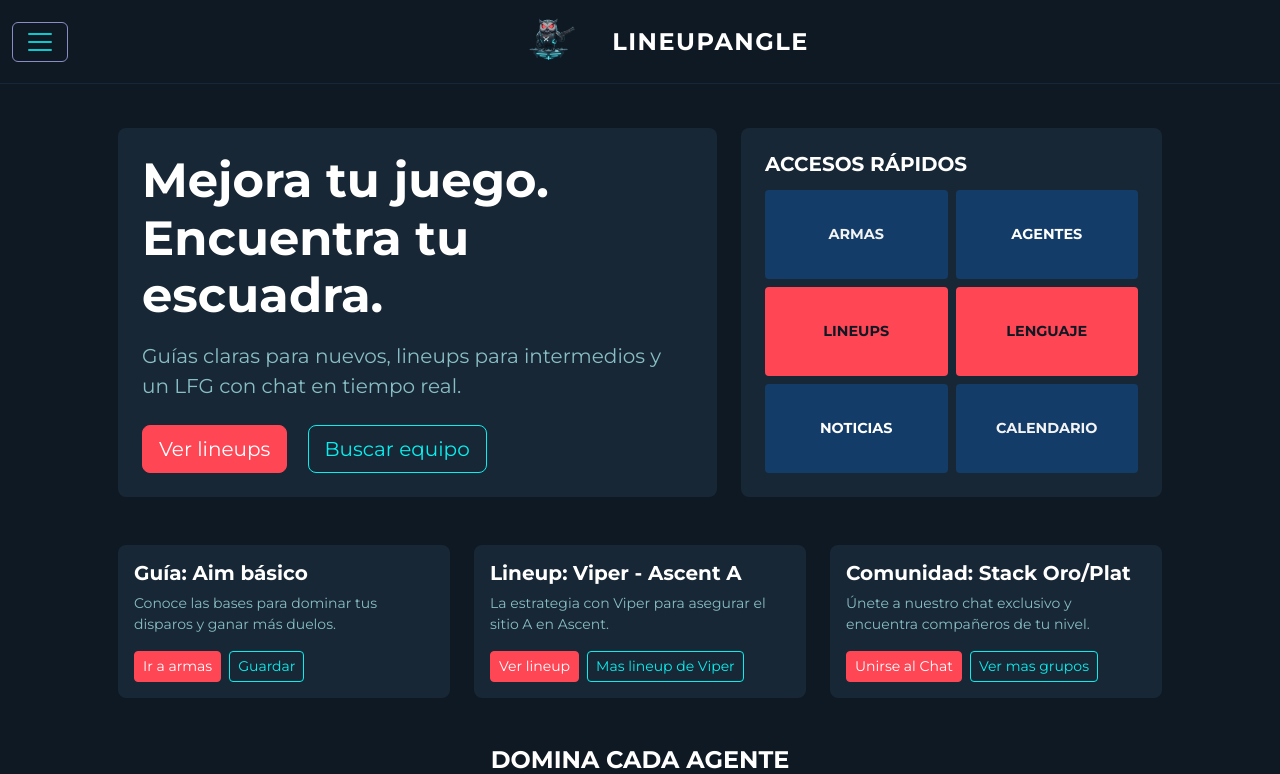
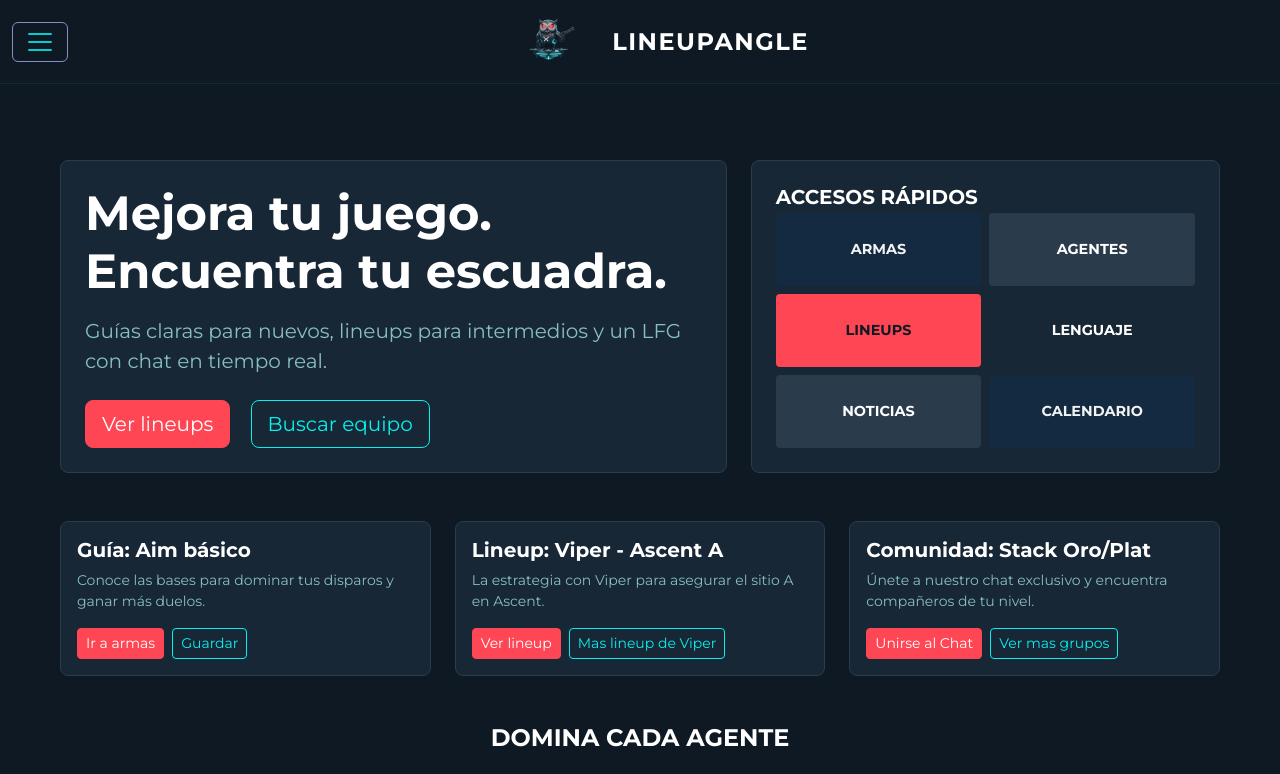
Before and after one commit to CrArVal/G4_2025_LineupAngle_Proy, a Django app: page / in a window 1280 px wide. Shown: the top 774 px of the page. Run offline with Django 5.2, Linux system fonts and the light colour scheme.

Commit message:
mejora al diseño de home

```diff
--- /dev/null
+++ b/base/static/css/home.css
@@ -0,0 +1,95 @@
+
+
+        .surface-card {
+            background-color: #182735;
+            border: 1px solid #2a3b4c;
+            border-radius: 8px;
+            padding: 1.5rem;
+        }
+
+        .text-secondary-accent {
+            color: #88BEC5;
+        }
+
+        /* --- ESTILOS DE ACCESOS RÁPIDOS --- */
+        .shortcut-grid {
+            display: grid;
+            grid-template-columns: 1fr 1fr;
+            gap: 8px;
+            height: 100%;
+        }
+
+        .shortcut-link {
+            display: flex;
+            align-items: center;
+            justify-content: center;
+            text-decoration: none;
+            color: #FFFFFF;
+            padding: 15px 10px;
+            border-radius: 4px;
+            font-weight: bold;
+            font-size: 0.9rem;
+            height: 100%;
+            transition: transform 0.2s ease;
+        }
+        .shortcut-link:hover {
+            transform: scale(1.05);
+        }
+
+        /* Colores Específicos */
+        .shortcut-link.red-accent {
+            background-color: #FF4655;
+            color: #0F1923;
+        }
+        .shortcut-link.dark-surface {
+            background-color: #132a40;
+            color: #f3f3f3;
+        }
+        .shortcut-link.medium-surface {
+            background-color: #2a3b4c;
+            color: #FFFFFF;
+        }
+
+        /* --- ESTILOS DEL CARRUSEL DE AGENTES --- */
+        .agent-box-v2 {
+            background-color: transparent;
+            text-align: center;
+            transition: transform 0.2s ease;
+            height: 250px;
+            width: 200px;
+            flex-shrink: 0; /* Evita que se encoja en el carrusel */
+        }
+        .agent-box-v2:hover {
+            transform: translateY(-5px);
+        }
+
+        .agent-box-v2 .agent-img {
+            width: 100%;
+            height: 70%;
+            object-fit: contain;
+            object-position: top center;
+        }
+
+        .agent-box-v2 .agent-info {
+            height: 30%;
+            padding: 10px 5px;
+            border-top: 2px solid #FF4655;
+        }
+
+        /* Contenedor con scroll horizontal */
+        .scrollable-container {
+            overflow-x: auto;
+            -ms-overflow-style: none;  /* IE and Edge */
+            scrollbar-width: none;  /* Firefox */
+        }
+        .scrollable-container::-webkit-scrollbar {
+            display: none; /* Chrome, Safari, and Opera */
+        }
+
+        /* --- AJUSTES RESPONSIVOS --- */
+        @media (max-width: 767.98px) {
+            .agent-box-v2 {
+                width: 160px; /* Tarjetas un poco más pequeñas en móvil */
+                height: 220px;
+            }
+        }
--- a/base/static/css/menu.css
+++ b/base/static/css/menu.css
@@ -164,7 +164,7 @@ body {
   display: block;
 }
 .carousel-caption {
-  background: rgba(0, 0, 0, 0.4); /* Fondo semitransparente para mejorar legibilidad */
+  background: rgba(255, 255, 255, 0.4); /* Fondo semitransparente para mejorar legibilidad */
   padding: 10px;
   border-radius: 5px;
 }
--- a/base/templates/base/base.html
+++ b/base/templates/base/base.html
@@ -9,7 +9,7 @@
         <meta name="viewport" content="width=device-width, initial-scale=1">
         <link href="https://cdn.jsdelivr.net/npm/bootstrap@5.3.8/dist/css/bootstrap.min.css" rel="stylesheet" integrity="sha384-sRIl4kxILFvY47J16cr9ZwB07vP4J8+LH7qKQnuqkuIAvNWLzeN8tE5YBujZqJLB" crossorigin="anonymous">
         <link href="https://cdn.jsdelivr.net/npm/bootstrap@5.3.2/dist/css/bootstrap.min.css" rel="stylesheet">
-
+        <link rel="stylesheet" href="{% static 'css/home.css' %}">
         <link rel="stylesheet" href="{% static 'css/menu.css' %}">
         <link rel="stylesheet" href="{% static 'css/registro.css' %}">
 
@@ -32,5 +32,7 @@
 
 
         <script src="https://cdn.jsdelivr.net/npm/bootstrap@5.3.8/dist/js/bootstrap.bundle.min.js" integrity="sha384-FKyoEForCGlyvwx9Hj09JcYn3nv7wiPVlz7YYwJrWVcXK/BmnVDxM+D2scQbITxI" crossorigin="anonymous"></script>
+
     </body>
+
 </html>
--- a/base/templates/base/home.html
+++ b/base/templates/base/home.html
@@ -2,108 +2,11 @@
     {% include "base/menu.html" %}
 
     <!-- Contenido dinámico -->
-    <main class="container" style="margin-top: 80px;">
+    <main class="container-fluid" style="margin-top: 100px;">
     {% block content %}
-<style>
-    /* Estilos base del body se mantienen */
-    body {
-        background-color: #0F1923; /* Fondo base */
-        color: #FFFFFF;
-        padding: 0 !important;
-    }
 
-    /* Superficie (fondo de las tarjetas) */
-    .surface-card {
-        background-color: #182735; /* Superficie */
-        border: none;
-        border-radius: 8px;
-        padding: 1.5rem;
-    }
-    .text-secondary-accent {
-        color: #88BEC5; /* Texto secundario */
-    }
 
-    /* ----------------------------------------------------------------- */
-    /* ESTILOS DE ATAJOS (SOLUCIÓN FINAL: Usando CSS simple) */
-    /* ----------------------------------------------------------------- */
-    .shortcut-grid {
-        display: grid;
-        grid-template-columns: 1fr 1fr; /* Dos columnas iguales */
-        gap: 8px; /* Espacio entre botones */
-        height: 100%;
-        padding-top: 10px;
-    }
-    .shortcut-link {
-        display: flex;
-        align-items: center;
-        justify-content: center;
-        text-decoration: none;
-        color: #FFFFFF;
-        padding: 15px 10px;
-        border-radius: 4px;
-        font-weight: bold;
-        font-size: 0.9rem;
-        height: 100%; /* CLAVE: Para que se estiren verticalmente */
-    }
-
-    /* Colores Específicos de los Atajos */
-    .shortcut-link.red-accent {
-        background-color: #FF4655 !important;
-        color: #0F1923 !important; /* Texto oscuro sobre color claro */
-    }
-    .shortcut-link.cyan-accent {
-        background-color: #FF4655 !important;
-        color: #0F1923 !important; /* Texto oscuro sobre color claro */
-    }
-    .shortcut-link.dark-surface {
-        background-color: #133d68 !important;
-        color: #f3f3f3 !important;
-    }
-    .shortcut-link.medium-surface {
-        background-color: #133d68 !important;
-        color: #FFFFFF !important;
-    }
-
-    /* ----------------------------------------------------------------- */
-    /* ESTILOS DEL CARRUSEL (TRANSPARENCIA Y SCROLL) */
-    /* ----------------------------------------------------------------- */
-    .agent-box-v2 {
-        background-color: transparent; /* Fondo Transparente */
-        border-radius: 0;
-        text-align: center;
-        transition: transform 0.2s;
-        height: 250px;
-        width: 200px; /* Ancho fijo para forzar el scroll */
-        flex-shrink: 0;
-    }
-    .agent-box-v2 .agent-img {
-        width: 100%;
-        height: 70%;
-        object-fit: contain;
-        object-position: top center;
-    }
-    .agent-box-v2 .agent-info {
-        height: 30%;
-        padding: 10px 5px;
-        background-color: rgba(24, 39, 53, 0.8); /* Fondo semi-transparente para el texto */
-        border-top: 2px solid #FF4655;
-    }
-
-    /* Oculta la barra de desplazamiento */
-    .scrollable-container {
-        overflow-x: scroll;
-        overflow-y: hidden;
-        -ms-overflow-style: none;
-        scrollbar-width: none;
-        padding-bottom: 20px !important;
-    }
-    .scrollable-container::-webkit-scrollbar {
-        display: none;
-    }
-
-</style>
-
-<div class="py-5" style="margin-top: 50px;">
+<div class="container-fluid" style="margin-top: 100px;">
 
     <div class="row mb-5 g-4 d-flex align-items-stretch mx-0 px-4">
 
@@ -178,69 +81,48 @@
             </div>
         </div>
     </div>
-
     <section class="mb-5">
-        <div class="px-4">
+                <div class="px-lg-4">
                     <h2 class="h4 fw-bold text-white mb-4 text-center">DOMINA CADA AGENTE</h2>
                 </div>
 
-        <div class="d-flex overflow-auto pb-3 gap-3 scrollable-container px-4">
+                <div class="d-flex flex-wrap justify-content-center flex-md-nowrap justify-content-md-start overflow-auto pb-3 gap-3 scrollable-container mx-auto" style="max-width: fit-content;">
 
                     <a href="#" class="agent-box-v2 text-decoration-none">
-                <img src="https://cmsassets.rgpub.io/sanity/images/dsfx7636/news/08b3d8822544bd327ebed0768c8b90fcec83d1a5-616x822.png?auto=format&fit=fill&q=80&w=352" alt="Agente 1" class="agent-img">
+                        <img src="https://cmsassets.rgpub.io/sanity/images/dsfx7636/news/08b3d8822544bd327ebed0768c8b90fcec83d1a5-616x822.png?auto=format&fit=fill&q=80&w=352" alt="Sova" class="agent-img">
                         <div class="agent-info"><h5 class="small fw-bold text-white mb-0">Sova</h5><p class="text-secondary-accent small mb-0">Iniciador</p></div>
                     </a>
 
                     <a href="#" class="agent-box-v2 text-decoration-none">
-                <img src="https://cmsassets.rgpub.io/sanity/images/dsfx7636/news/152244f121e61ca32bdd2bea9fc5370e315664fb-616x822.png?auto=format&fit=fill&q=80&w=352" alt="Agente 2" class="agent-img">
-                <div class="agent-info"><h5 class="small fw-bold text-white mb-0">FADE</h5><p class="text-secondary-accent small mb-0">Controlador</p></div>
+                        <img src="https://cmsassets.rgpub.io/sanity/images/dsfx7636/news/152244f121e61ca32bdd2bea9fc5370e315664fb-616x822.png?auto=format&fit=fill&q=80&w=352" alt="Fade" class="agent-img">
+                        <div class="agent-info"><h5 class="small fw-bold text-white mb-0">FADE</h5><p class="text-secondary-accent small mb-0">Iniciador</p></div>
                     </a>
 
                     <a href="#" class="agent-box-v2 text-decoration-none">
-                <img src="https://cmsassets.rgpub.io/sanity/images/dsfx7636/news/820d36d431fff77b1e1ece39ad6f007746bd31f6-616x822.png?auto=format&fit=fill&q=80&w=352" alt="Agente 3" class="agent-img">
-                <div class="agent-info"><h5 class="small fw-bold text-white mb-0">KillJoy</h5><p class="text-secondary-accent small mb-0">Sentinela</p></div>
+                        <img src="https://cmsassets.rgpub.io/sanity/images/dsfx7636/news/820d36d431fff77b1e1ece39ad6f007746bd31f6-616x822.png?auto=format&fit=fill&q=80&w=352" alt="KillJoy" class="agent-img">
+                        <div class="agent-info"><h5 class="small fw-bold text-white mb-0">KillJoy</h5><p class="text-secondary-accent small mb-0">Centinela</p></div>
                     </a>
 
                     <a href="#" class="agent-box-v2 text-decoration-none">
-                <img src="https://cmsassets.rgpub.io/sanity/images/dsfx7636/news/51e62f3c74356a7501d06feba42ac643133257d7-616x822.png?auto=format&fit=fill&q=80&w=352" alt="Agente 4" class="agent-img">
+                        <img src="https://cmsassets.rgpub.io/sanity/images/dsfx7636/news/51e62f3c74356a7501d06feba42ac643133257d7-616x822.png?auto=format&fit=fill&q=80&w=352" alt="Brimstone" class="agent-img">
                         <div class="agent-info"><h5 class="small fw-bold text-white mb-0">Brimstone</h5><p class="text-secondary-accent small mb-0">Controlador</p></div>
                     </a>
 
                     <a href="#" class="agent-box-v2 text-decoration-none">
-                <img src="https://cmsassets.rgpub.io/sanity/images/dsfx7636/news/e7099cc13a665ed2b556d514e50984393ed49967-616x822.png?auto=format&fit=fill&q=80&w=352" alt="Agente 5" class="agent-img">
-                <div class="agent-info"><h5 class="small fw-bold text-white mb-0">Fade</h5><p class="text-secondary-accent small mb-0">Iniciador</p></div>
-            </a>
-
-            <a href="#" class="agent-box-v2 text-decoration-none">
-                <img src="https://cmsassets.rgpub.io/sanity/images/dsfx7636/news/7cb513c9b3eae3286449776e85753138436d553c-616x822.png?auto=format&fit=fill&q=80&w=352" alt="Agente 6" class="agent-img">
+                        <img src="https://cmsassets.rgpub.io/sanity/images/dsfx7636/news/7cb513c9b3eae3286449776e85753138436d553c-616x822.png?auto=format&fit=fill&q=80&w=352" alt="Reyna" class="agent-img">
                         <div class="agent-info"><h5 class="small fw-bold text-white mb-0">Reyna</h5><p class="text-secondary-accent small mb-0">Duelista</p></div>
                     </a>
 
                     <a href="#" class="agent-box-v2 text-decoration-none">
-                <img src="https://cmsassets.rgpub.io/sanity/images/dsfx7636/news/40b4b242b68afe30d21e7f95bdcacaebca46ea60-616x822.png?auto=format&fit=fill&q=80&w=352" alt="Agente 7" class="agent-img">
-                <div class="agent-info"><h5 class="small fw-bold text-white mb-0">RAZE</h5><p class="text-secondary-accent small mb-0">Duelista</p></div>
-            </a>
-
-            <a href="#" class="agent-box-v2 text-decoration-none">
-                <img src="https://cmsassets.rgpub.io/sanity/images/dsfx7636/news/015a083717e9687de8a741cfceddb836775b5f9f-616x822.png?auto=format&fit=fill&q=80&w=352" alt="Agente 8" class="agent-img">
-                <div class="agent-info"><h5 class="small fw-bold text-white mb-0">OMEN</h5><p class="text-secondary-accent small mb-0">Controlador</p></div>
-            </a>
-
-            <a href="#" class="agent-box-v2 text-decoration-none">
-                <img src="https://cmsassets.rgpub.io/sanity/images/dsfx7636/news/d41286dc9017bf79c0b4d907b7a260c27b0adb69-616x822.png?auto=format&fit=fill&q=80&w=352" alt="Agente 9" class="agent-img">
+                        <img src="https://cmsassets.rgpub.io/sanity/images/dsfx7636/news/d41286dc9017bf79c0b4d907b7a260c27b0adb69-616x822.png?auto=format&fit=fill&q=80&w=352" alt="Jett" class="agent-img">
                         <div class="agent-info"><h5 class="small fw-bold text-white mb-0">Jett</h5><p class="text-secondary-accent small mb-0">Duelista</p></div>
-            </a>
-
-            <a href="#" class="agent-box-v2 text-decoration-none">
-                <img src="https://cmsassets.rgpub.io/sanity/images/dsfx7636/news/2c35cef9c38283f8478d1e808b1c129f371e50b3-616x822.png?auto=format&fit=fill&q=80&w=352" alt="Agente 10" class="agent-img">
-                <div class="agent-info"><h5 class="small fw-bold text-white mb-0">Iso</h5><p class="text-secondary-accent small mb-0">Duelista</p></div>
                     </a>
 
                 </div>
 
-        <div class="px-4">
+                <div class="px-lg-4">
                     <div class="text-center mt-4">
-                <a href="{% url 'agents_page' %}" class="btn btn-danger btn-lg" style="background-color: #FF4655; border-color: #FF4655;">VER TODOS LOS AGENTES</a>
+                        <a href="#" class="btn btn-danger btn-lg" style="background-color: #FF4655; border-color: #FF4655;">VER TODOS LOS AGENTES</a>
                     </div>
                 </div>
             </section>
--- a/base/templates/base/menu.html
+++ b/base/templates/base/menu.html
@@ -69,6 +69,11 @@
           <input class="form-control me-2" type="search" placeholder="Buscar" aria-label="Buscar">
           <button class="btn btn-success" type="submit">Buscar</button>
         </form>
+        <div class="mt-auto text-center pt-4">
+            <img src="{% static 'images/mascotasinfondo.png' %}"
+                 alt="Mascota LineupAngle"
+                 style="max-width: 250px; height: auto; opacity: 0.8;">
+        </div>
       </div>
     </div>
   </div>
```
Lines whose indentation alone changed are shown as unchanged.
